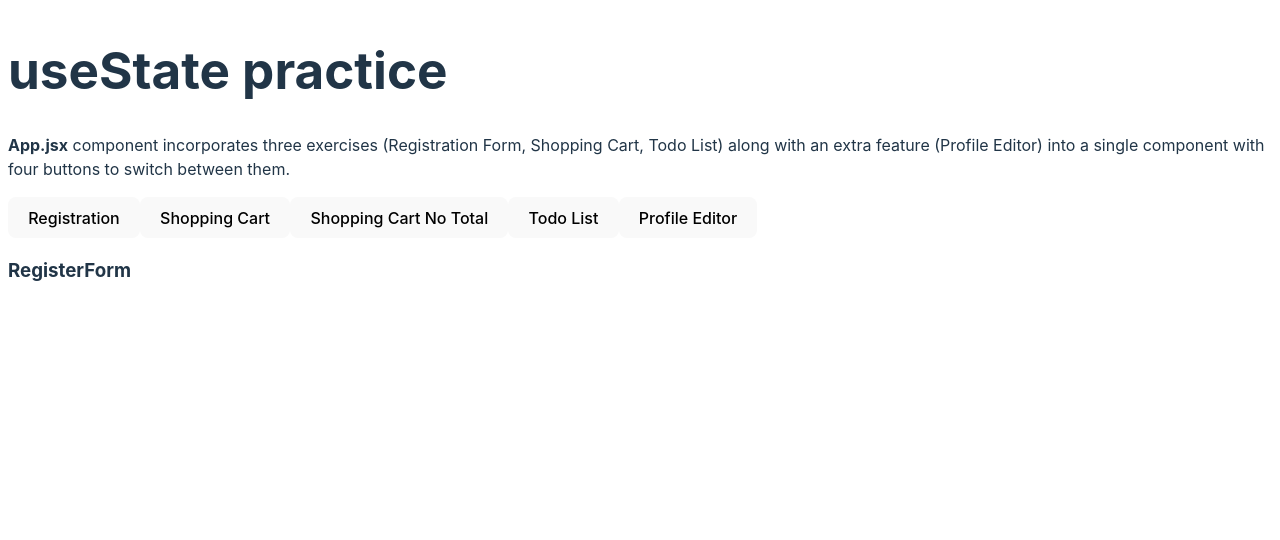
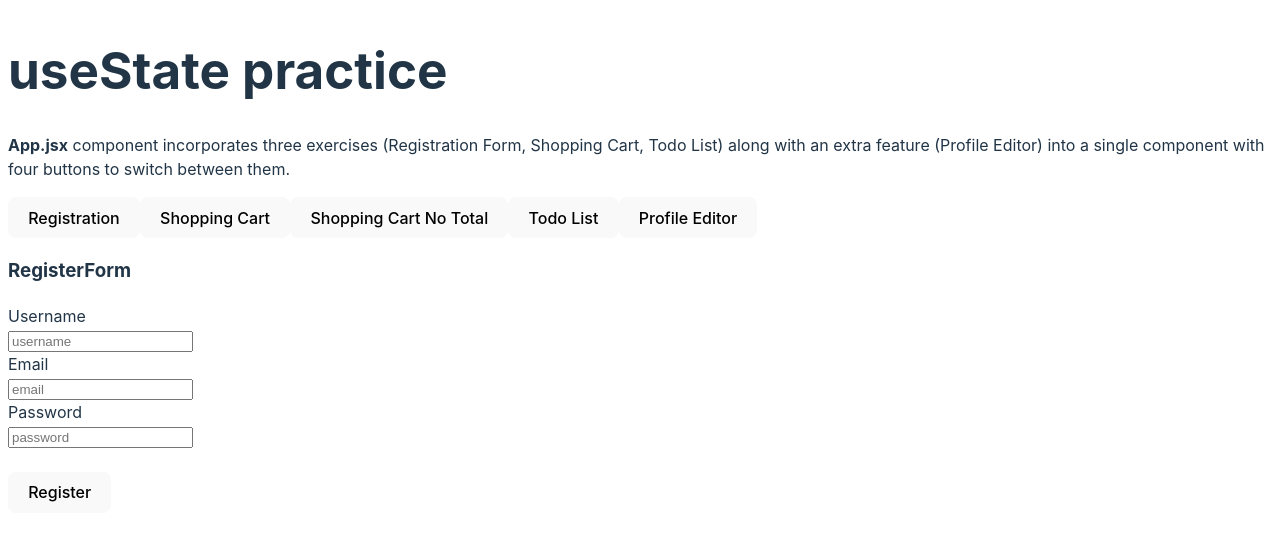
Before and after one commit to marcius02/stateFormPra, a React (Vite) app: page / in a window 1280 px wide. Shown: the top 540 px of the page. Built offline with nearby package versions, Linux system fonts and the light colour scheme.

Commit message:
feat: profile editor and register form

```diff
--- a/src/ProfileEditor.jsx
+++ b/src/ProfileEditor.jsx
@@ -1,12 +1,77 @@
-import  { useState } from "react";
+import { useState } from "react";
 
 export default function ProfileEditor() {
-  const [state, setState] = useState();
 
-  // Your implementation here
+  const [profile, setProfile] = useState({
+    name: "",
+    bio: "",
+    image: null,
+  });
+
+  const handleChange = (e) => {
+    const { name, value } = e.target;
+    setProfile((prev) => ({ ...prev, [name]: value }));
+  };
+
+  const handleImageChange = (e) => {
+    const file = e.target.files[0];
+    if (file) {
+      const reader = new FileReader();
+      reader.onloadend = () => {
+        setProfile((prev) => ({ ...prev, image: reader.result }));
+      };
+      reader.readAsDataURL(file);
+    }
+  };
+
+  const handleSubmit = (e) => {
+    e.preventDefault();
+    console.log("Profile updated:", profile);
+    // Here you would typically send the data to your backend
+  };
+
   return (
     <>
-      <h3>ProfileEditor</h3>
+      <h3>RegisterForm</h3>
+      <form onSubmit={handleSubmit}>
+        <div>
+          <label htmlFor="name">Name:</label>
+          <input
+            type="text"
+            id="name"
+            name="name"
+            value={profile.name}
+            onChange={handleChange}
+            required
+          />
+        </div>
+        <div>
+          <label htmlFor="bio">Bio:</label>
+          <textarea
+            id="bio"
+            name="bio"
+            value={profile.bio}
+            onChange={handleChange}
+          />
+        </div>
+        <div>
+          <label htmlFor="image">Profile Picture:</label>
+          <input
+            type="file"
+            id="image"
+            accept="image/*"
+            onChange={handleImageChange}
+          />
+          {profile.image && (
+            <img
+              src={profile.image}
+              alt="Profile preview"
+              style={{ width: "100px", height: "100px" }}
+            />
+          )}
+        </div>
+        <button type="submit">Update Profile</button>
+      </form>
     </>
   );
 }
--- a/src/RegisterForm.jsx
+++ b/src/RegisterForm.jsx
@@ -1,12 +1,80 @@
-import  { useState } from "react";
+import { useState } from "react";
 
 export default function RegisterForm() {
-  const [state, setState] = useState();
+  const [isRegistered, setIsRegistered] = useState(false);
+  const [formData, setFormData] = useState({
+    username: "",
+    email: "",
+    password: "",
+  });
 
-  // Your implementation here
+  if (isRegistered) {
+    return <h4>Registration successful! Welcome aboard!</h4>;
+  }
+
+  const handleChange = (e) => {
+    const { name, value } = e.target;
+    setFormData((prevData) => ({
+      ...prevData,
+      [name]: value,
+    }));
+  };
+
+  const handleSubmit = (e) => {
+    e.preventDefault();
+    // Here you would typically send the data to your backend
+    console.log("Form submitted with:", formData);
+    setIsRegistered(true);
+  };
+
   return (
-    <>
+     <>
       <h3>RegisterForm</h3>
+    <div className="card">
+      <form onSubmit={handleSubmit}>
+        <div>
+          <label htmlFor="username">Username</label>
+          <br />
+          <input
+            type="text"
+            id="username"
+            name="username"
+            placeholder="username"
+            value={formData.username}
+            onChange={handleChange}
+            required
+          />
+        </div>
+        <div>
+          <label htmlFor="email">Email</label>
+          <br />
+          <input
+            type="email"
+            id="email"
+            name="email"
+            placeholder="email"
+            value={formData.email}
+            onChange={handleChange}
+            required
+          />
+        </div>
+        <div>
+          <label htmlFor="password">Password</label>
+          <br />
+          <input
+            type="password"
+            id="password"
+            name="password"
+            placeholder="password"
+            value={formData.password}
+            onChange={handleChange}
+            required
+          />
+        </div>{" "}
+        <br />
+        <button type="submit">Register</button>
+      </form>
+    </div>
     </>
   );
 }
```
